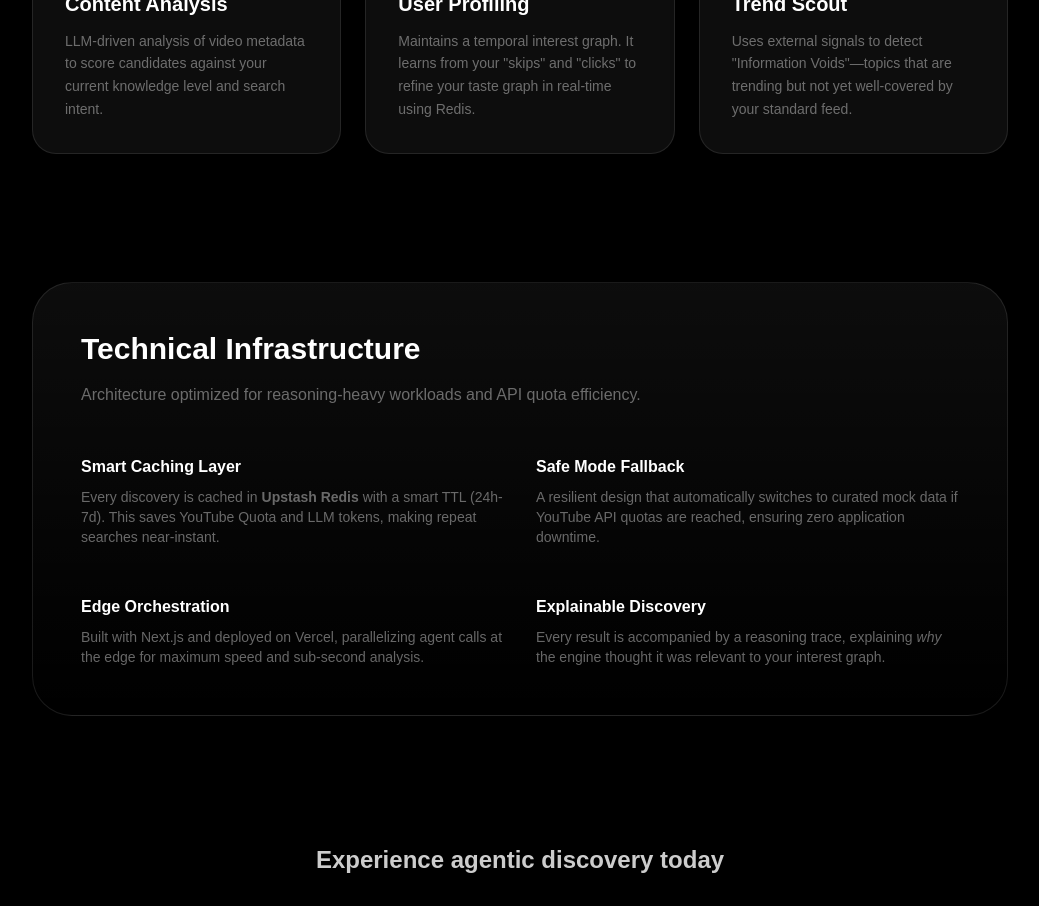
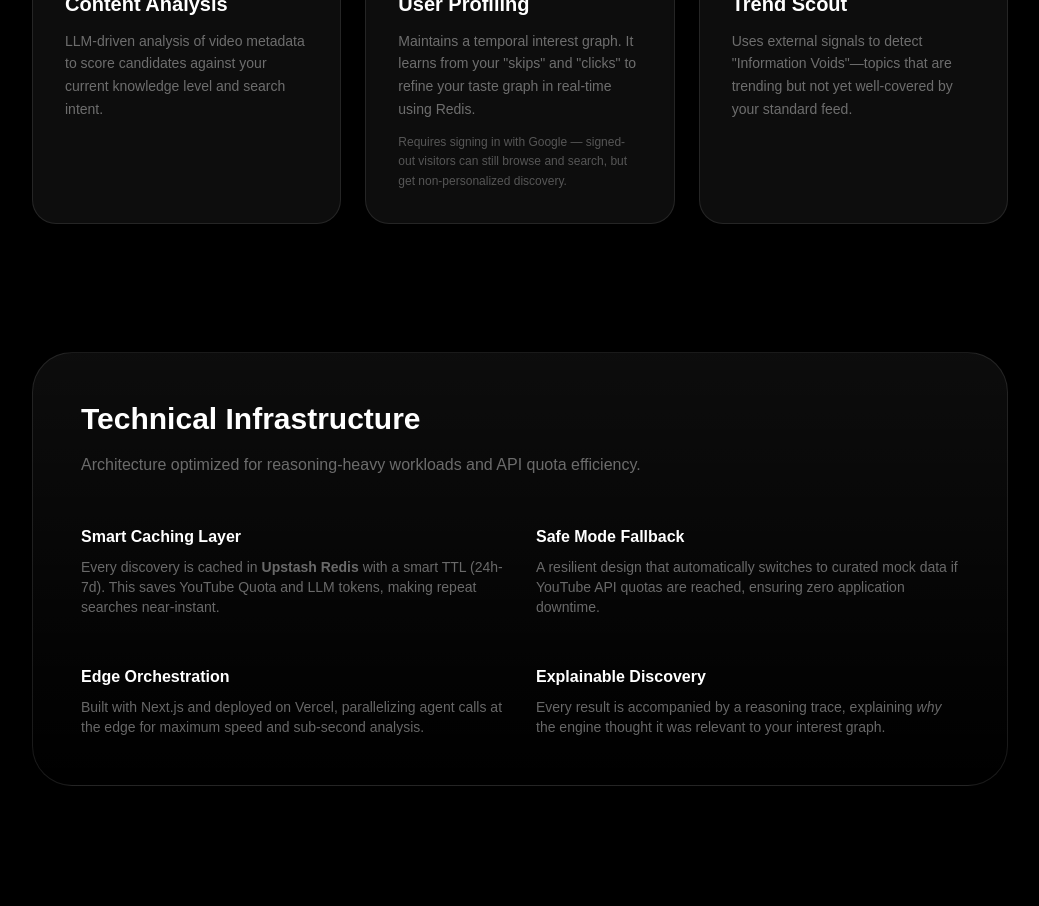
Before and after one commit to swathikchgithub/serendex, a Next.js app: page /about in a window 1280 px wide. Shown: the part 2860-3766 px from the top of the page, without its empty margins (120-1159 px from the left). Built offline with nearby package versions, Linux system fonts and the light colour scheme; no server answers.

Commit message:
updated the design with new information

```diff
--- a/src/app/about/page.tsx
+++ b/src/app/about/page.tsx
@@ -92,6 +92,9 @@ export default function AboutPage() {
               <p className="text-white/40 text-sm leading-relaxed">
                 Maintains a temporal interest graph. It learns from your "skips" and "clicks" to refine your taste graph in real-time using Redis.
               </p>
+              <p className="text-white/30 text-xs leading-relaxed mt-3">
+                Requires signing in with Google — signed-out visitors can still browse and search, but get non-personalized discovery.
+              </p>
             </div>
             <div className="p-8 rounded-3xl bg-white/5 border border-white/10 hover:border-pink-500/30 transition-all group">
               <div className="text-3xl mb-6 group-hover:scale-110 transition-transform origin-left">📈</div>
```
Also changed, not shown: 2 other files (tests, documents, lock files or other folders).
